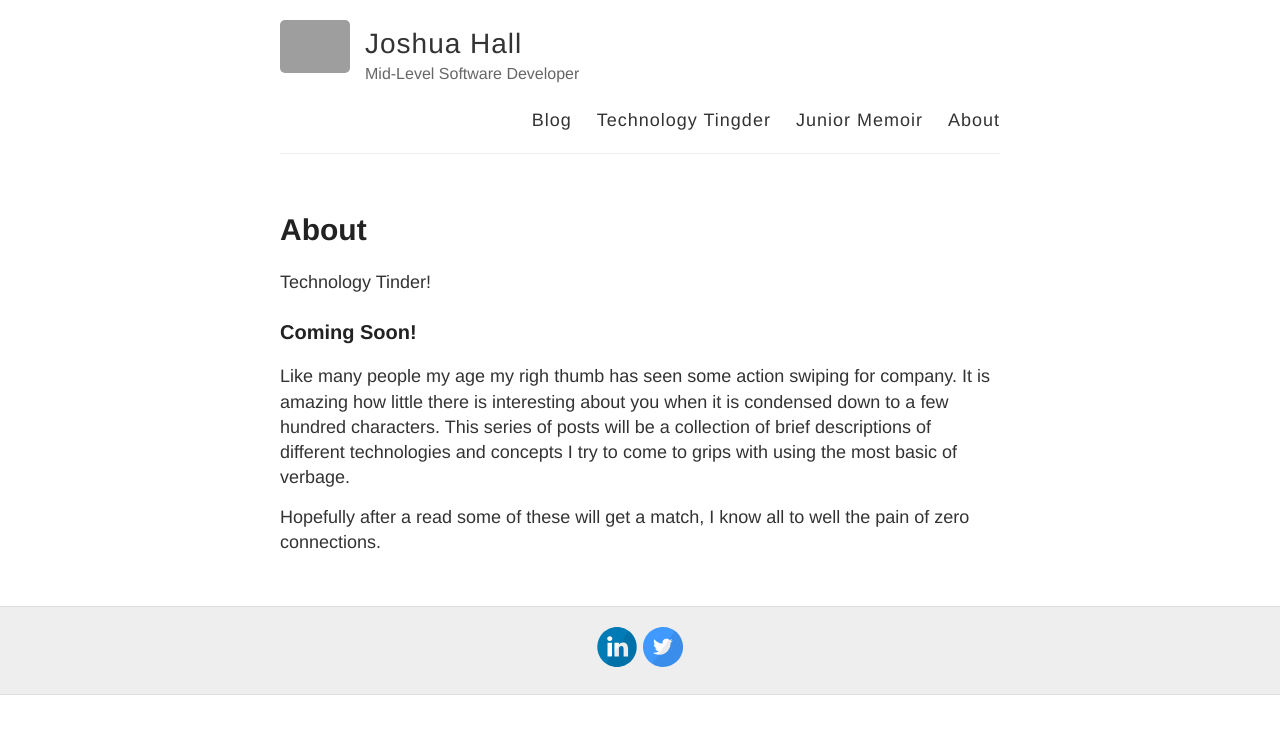
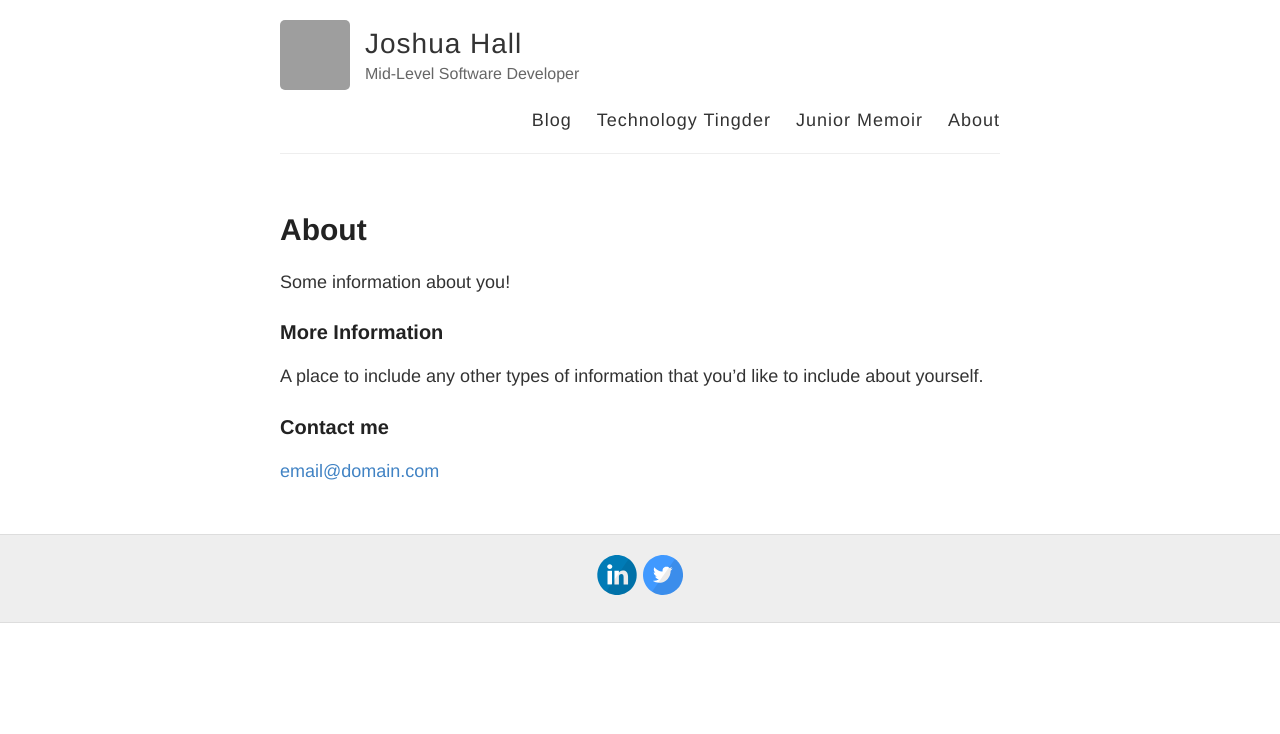
Before and after one commit to JoshuaHall1995/JoshuaHall1995.github.io, a Jekyll site: the page built from about.md, in a window 1280 px wide. Shown: the top 734 px of the page. Built offline with Jekyll 4.4.1, drawn with Linux system fonts in a browser that asks for light colours; some of the changed lines change nothing that is shown; grey boxes are pictures that could not be loaded.

Commit message:
Go update

```diff
--- a/_config.yml
+++ b/_config.yml
@@ -9,7 +9,7 @@ name: Joshua Hall
 description: Mid-Level Software Developer
 
 # URL of your avatar or profile pic (you could use your GitHub profile pic)
-avatar: https://raw.githubusercontent.com/barryclark/jekyll-now/master/images/jekyll-logo.png
+avatar: https://avatars1.githubusercontent.com/u/16843650?s=400&u=3c94e52ec010a532a577d40d1226461eb29c8c8c&v=4
 
 #
 # Flags below are optional
@@ -23,10 +23,10 @@ footer-links:
   flickr:
   github:
   instagram:
-  linkedin: https://www.linkedin.com/in/joshua-hall-0795648b/
+  linkedin: joshua-hall-0795648b/
   pinterest:
   rss: # just type anything here for a working RSS icon
-  twitter: https://twitter.com/GoodAtTheCode1
+  twitter: GoodAtTheCode1
   stackoverflow: # your stackoverflow profile, e.g. "users/50476/bart-kiers"
   youtube: # channel/<your_long_string> or user/<user-name>
   googleplus: # anything in your profile username that comes after plus.google.com/
--- a/technologyTInder.md
+++ b/technologyTInder.md
@@ -1,7 +1,7 @@
 ---
 layout: page
-title: About
-permalink: /about/
+title: Technology Tinder
+permalink: /technologyTinder/
 ---
 
 Technology Tinder!
```
